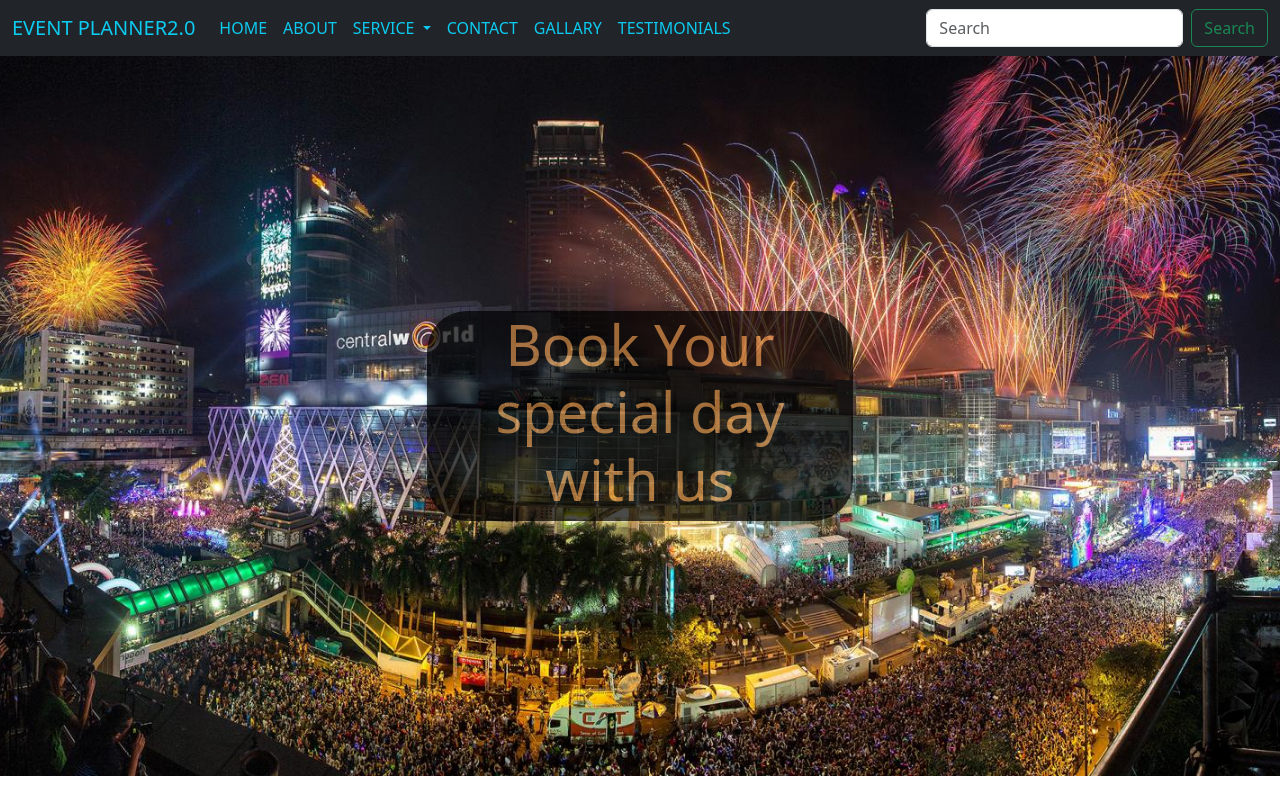
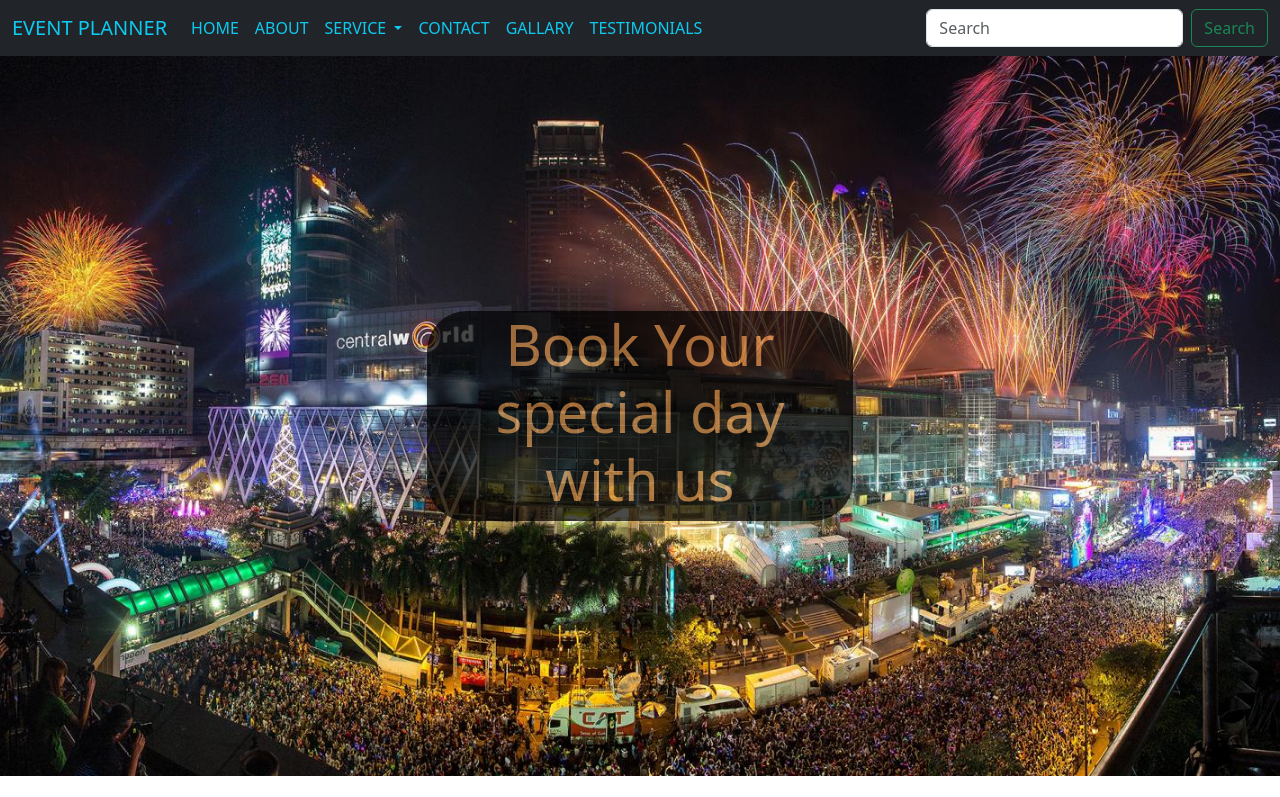
Before and after one commit to devdarshanpanda/Event_planner, a plain HTML site: page index.html in a window 1280 px wide. Shown: the top 797 px of the page. Drawn offline with nearby package versions, Linux system fonts and the light colour scheme; files whose address does not match are found by name.

Commit message:
third commit

```diff
--- a/index.html
+++ b/index.html
@@ -11,7 +11,7 @@
 <body>
     <nav class="navbar navbar-expand-lg bg-dark text-primary ">
         <div class="container-fluid">
-          <a class="navbar-brand text-info" href="#">EVENT PLANNER2.0</a>
+          <a class="navbar-brand text-info" href="#">EVENT PLANNER</a>
           <button class="navbar-toggler" type="button" data-bs-toggle="collapse" data-bs-target="#navbarSupportedContent" aria-controls="navbarSupportedContent" aria-expanded="false" aria-label="Toggle navigation">
             <span class="navbar-toggler-icon"></span>
           </button>
```
